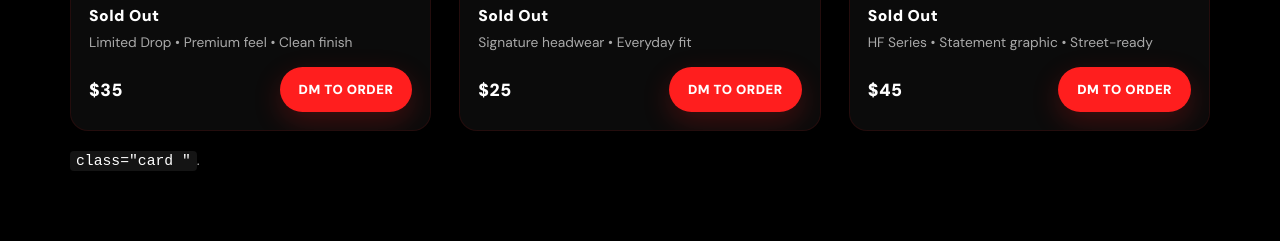
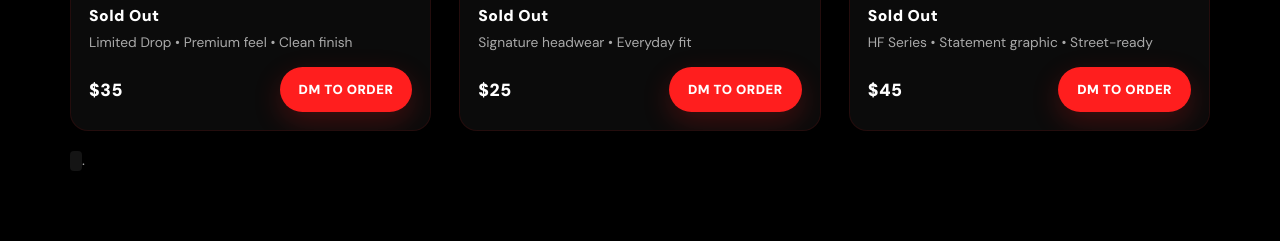
Before and after one commit to meechfulton-prog/high-frequency-streetwear, a website: page index.html in a window 1280 px wide. Shown: the part 2336-2577 px from the top of the page. Drawn offline with nearby package versions, Linux system fonts and the light colour scheme.

Commit message:
Update index.html

```diff
--- a/index.html
+++ b/index.html
@@ -248,7 +248,7 @@
         </div>
 
         <p class="small" style="color:var(--muted); margin-top:18px;">
-           <code style="color:#fff; background:rgba(255,255,255,.08); padding:2px 6px; border-radius:4px;">class="card "</code>.
+           <code style="color:#fff; background:rgba(255,255,255,.08); padding:2px 6px; border-radius:4px;"></code>.
         </p>
       </div>
     </section>
```
